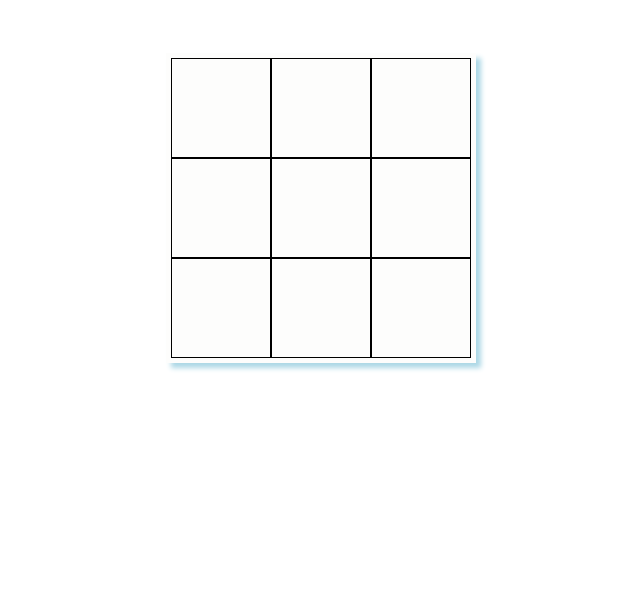
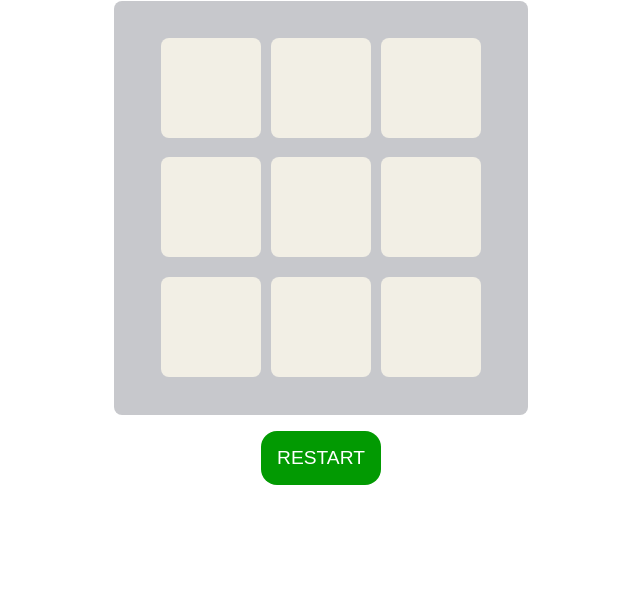
Before and after one commit to utsab043/Tic-tac-Toe, a plain HTML site: page index.html in a window 1280 px wide. Shown: the part 192-800 px from the top of the page, without its empty margins (319-959 px from the left). Drawn offline with Linux system fonts and the light colour scheme.

Commit message:
Tic-tae-toe completed

```diff
--- a/index.html
+++ b/index.html
@@ -9,26 +9,29 @@
 </head>
 
 <body>
+  <p class="message"></p>
+  <h1>TIC-TAE-TOE</h1>
   <main class="box">
-    <div class="cell">
-    </div>
-    <div class="cell">
-    </div>
-    <div class="cell">
-    </div>
-    <div class="cell">
-    </div>
-    <div class="cell">
-    </div>
-    <div class="cell">
-    </div>
-    <div class="cell">
-    </div>
-    <div class="cell">
-    </div>
-    <div class="cell">
-    </div>
+    <button class="cell">
+    </button>
+    <button class="cell">
+    </button>
+    <button class="cell">
+    </button>
+    <button class="cell">
+    </button>
+    <button class="cell">
+    </button>
+    <button class="cell">
+    </button>
+    <button class="cell">
+    </button>
+    <button class="cell">
+    </button>
+    <button class="cell">
+    </button>
   </main>
+  <button class="restart">RESTART</button>
 
   <script src="main.js"></script>
 </body>
--- a/main.js
+++ b/main.js
@@ -1,9 +1,12 @@
-const Cell = document.querySelectorAll('.cell');
+const cells = document.querySelectorAll('.cell');
+const message = document.querySelector('.message');
+const restart = document.querySelector('.restart');
 
-turn0 = true;
+let turn0 = true;
+let playerturn = 0;
 
-
-Cell.forEach((cell) => {
+function clickEvent() {
+  cells.forEach((cell) => {
     cell.addEventListener("click", () => {
       if (turn0) {
         cell.innerText = "X";
@@ -12,5 +15,53 @@ Cell.forEach((cell) => {
         cell.innerText = "O";
         turn0 = true;
       }
+      cell.disabled = true;
+      checkWin();
+      playerturn += 1;
+    });
+  });
+}
+
+function checkWin() {
+  const winPatterns = [
+    [0, 1, 2],
+    [0, 3, 6],
+    [0, 4, 8],
+    [1, 4, 7],
+    [2, 5, 8],
+    [2, 4, 6],
+    [3, 4, 5],
+    [6, 7, 8],
+  ];
+
+  winPatterns.forEach((pattern) => {
+    if ((cells[pattern[0]].innerText !== "")
+      &&
+      (cells[pattern[0]].innerText) === (cells[pattern[1]].innerText)
+      &&
+      (cells[pattern[0]].innerText) === (cells[pattern[2]].innerText)) {
+      message.innerText = cells[pattern[0]].innerText + " won the match";
+    }
+  });
+  checkDraw();
+}
+
+function checkDraw() {
+  if (playerturn == 8) {
+    message.innerText = "The match ended in a draw";
+    message.style.color = "red";
+  }
+}
+
+function reset() {
+  restart.addEventListener("click", () => {
+    location.reload();
   })
-})
+};
+
+function startgame() {
+  clickEvent();
+  reset();
+}
+
+startgame();
--- a/style.css
+++ b/style.css
@@ -6,23 +6,52 @@
 body {
   min-height: 100svh;
   display: flex;
+  justify-content: center;
   align-items: center;
-  justify-content: center;
+  flex-direction: column;
+  gap: 1rem;
 }
 
 .box {
-  background-color: rgb(253, 253, 252);
-  display: grid;
-  grid-template-columns: auto auto auto;
-  height: 300px;
-  width: 300px;
-  padding: 5px;
-  box-shadow: 5px 5px 5px lightblue;
+  background-color: #C7C8CC;
+  display: flex;
+  flex-wrap: wrap;
+  justify-content: center;
+  align-items: center;
+  height: 350px;
+  width: 350px;
+  padding: 2rem;
+  gap: 0.6rem;
+  border-radius: 0.5rem;
 }
 
 .cell {
+  height: 100px;
+  width: 100px;
   display: flex;
   justify-content: center;
   align-items: center;
-  border: 1px solid black;
+  border-radius: 0.5rem;
+  font-size: xx-large;
+  background-color: #F2EFE5;
+  border: none;
+  color: black;
 }
+
+.restart {
+  padding: 1rem;
+  background-color: rgb(2, 154, 2);
+  border-radius: 1rem;
+  border: none;
+  font-size: larger;
+  color: white;
+}
+
+.restart:hover {
+  background-color: rgb(3, 199, 3);
+}
+
+.message {
+  font-size: xx-large;
+  color: rgb(2, 154, 2);
+}
```
Lines whose indentation alone changed are shown as unchanged.
